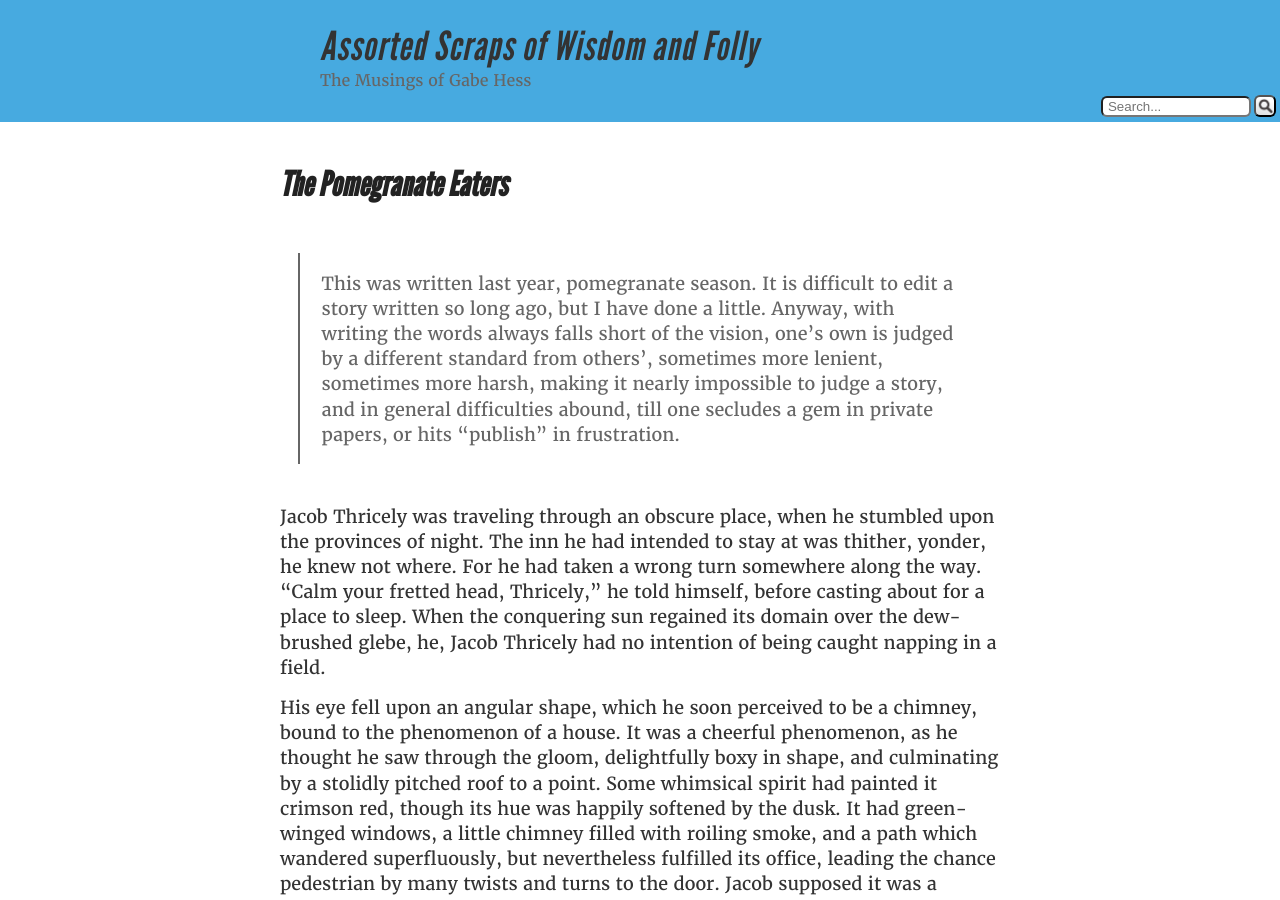
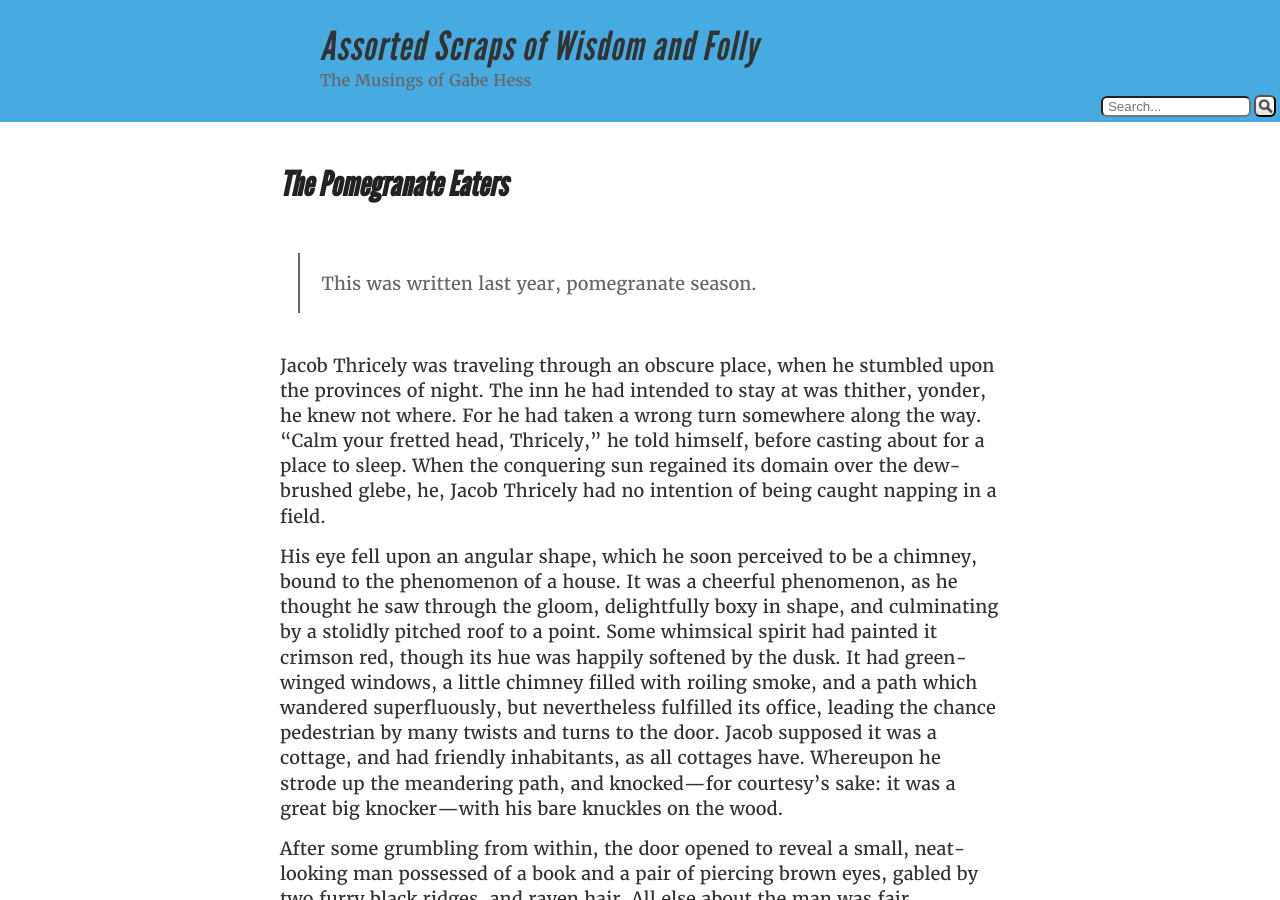
Before and after one commit to GabeHess/GabeHess.github.io, a Jekyll site: the page built from _posts/2021-1-31-the-pomegranate-eaters.md, in a window 1280 px wide and 900 px high. Built offline with Jekyll 4.4.1, drawn with Linux system fonts in a browser that asks for light colours; some web fonts are replaced; comment, search, counter and statistics services are not loaded.

Commit message:
Edit post

```diff
--- a/_posts/2021-1-31-the-pomegranate-eaters.md
+++ b/_posts/2021-1-31-the-pomegranate-eaters.md
@@ -4,7 +4,7 @@ title: "The Pomegranate Eaters"
 description: "Jacob Thricely was traveling through an obscure place, when he stumbled upon the provinces of night..."
 ---
 
->This was written last year, pomegranate season. It is difficult to edit a story written so long ago, but I have done a little. Anyway, with writing the words always falls short of the vision, one's own is judged by a different standard from others', sometimes more lenient, sometimes more harsh, making it nearly impossible to judge a story, and in general difficulties abound, till one secludes a gem in private papers, or hits "publish" in frustration.
+>This was written last year, pomegranate season.
 
 Jacob Thricely was traveling through an obscure place, when he stumbled upon the provinces of night. The inn he had intended to stay at was thither, yonder, he knew not where. For he had taken a wrong turn somewhere along the way. “Calm your fretted head, Thricely,” he told himself, before casting about for a place to sleep. When the conquering sun regained its domain over the dew-brushed glebe, he, Jacob Thricely had no intention of being caught napping in a field.
 
```
